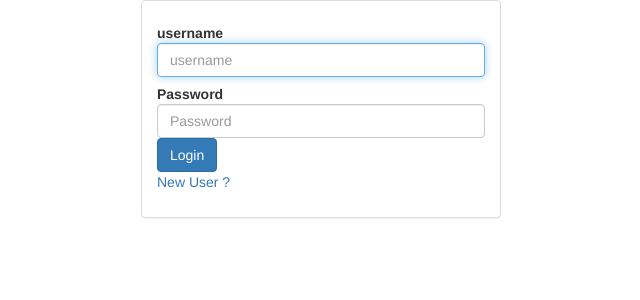
After one commit to rrmerugu-archive/django-chat, a Django app: page /login/ in a window 1280 px wide. The commit adds this page. Shown: the top 300 px of the page, without its empty margins (319-959 px from the left). Run offline with Django 3.2, Linux system fonts and the light colour scheme; some libraries are stand-ins or nearby versions.

Commit message:
register, login, done

```diff
--- a/core/models.py
+++ b/core/models.py
@@ -52,7 +52,7 @@ class User(AbstractBaseUser):
     date_joined =  models.DateTimeField(auto_now_add=True, null=True)
     first_name = models.CharField(max_length=10, blank=True)
     last_name = models.CharField(max_length=10, blank=True, null=True)
-    profile_pic = models.FileField(upload_to='user-profile-pic', default="http://jnrgym.com/wp-content/uploads/2013/08/Facebook-no-profile-picture-icon-620x389.jpg")
+    profile_pic = models.FileField(upload_to='user-profile-pic', default="http://style.anu.edu.au/_anu/4/images/placeholders/person.png")
 
     # Permission | Administration Purpose
     is_active = models.BooleanField(default=True)
--- a/core/views.py
+++ b/core/views.py
@@ -9,13 +9,69 @@ import logging
 logger = logging.getLogger(__name__)
 import redis, json
 from django.core import serializers
+from .forms import RegistrationForm
+from django.shortcuts import render_to_response
+from django.http import HttpResponse , HttpResponseRedirect
+from django.contrib.auth import authenticate, login, logout
+from django.template import RequestContext
 
 @login_required
 def home(request):
     comments = Comments.objects.select_related().all().order_by('-id')[:10][::-1]
     user = request.user
+    return render(request, 'index.html', locals())
 
-    return render(request, 'index.html', locals())
+def logout_user(request):
+    logout(request)
+    return HttpResponseRedirect('/')
+
+def register(request):
+
+    if request.user.is_authenticated():
+        return HttpResponseRedirect('/')
+    else:
+        if request.method == 'POST':
+            form = RegistrationForm(request.POST)
+            if form.is_valid():
+                user = User.objects.create_user(
+                username=form.cleaned_data['username'],
+                password=form.cleaned_data['password1'],
+                first_name=form.cleaned_data['first_name']
+                )
+                user = authenticate(username=form.cleaned_data['username'], password=form.cleaned_data['password1'])
+                logger.debug(user)
+                login(request, user)
+                return HttpResponseRedirect('/')
+        else:
+            form = RegistrationForm()
+        variables = RequestContext(request, { 'form': form })
+
+        return render_to_response( 'register.html', variables)
+
+
+
+def login_user(request):
+
+    if request.GET:
+        if request.user.is_authenticated():
+            return HttpResponseRedirect('/')
+        next = request.GET.get('next','/')
+        return render_to_response('login.html', { 'next': next}, context_instance=RequestContext(request))
+
+
+
+    if request.POST:
+        next = request.POST.get('next','/')
+        username = request.POST['username']
+        password = request.POST['password']
+        user = authenticate(username=username, password=password)
+        if user is not None:
+            if user.is_active:
+                login(request, user)
+                return HttpResponseRedirect(next)
+
+    return render_to_response('login.html', context_instance=RequestContext(request))
+
 
 @csrf_exempt
 def node_api(request):
--- a/realtime_tutorial/settings.py
+++ b/realtime_tutorial/settings.py
@@ -141,6 +141,7 @@ INSTALLED_APPS = (
     # Uncomment the next line to enable admin documentation:
     'django.contrib.admindocs',
     'django.contrib.humanize',
+    'bootstrapform',
     'core',
 #     'debug_toolbar',
 )
--- a/realtime_tutorial/templates/index.html
+++ b/realtime_tutorial/templates/index.html
@@ -116,7 +116,7 @@ width: 50px; margin-top: 6px !important;
 	href="http://getbootstrap.com/dist/css/bootstrap.min.css">
 </head>
 <body>
-<h1 class="text-center white">CHAT ME DUDE {{user.first_name}}</h1>
+<h1 class="text-center white">CHAT ME DUDE {{user.first_name}} <small><a class="white" href="/logout/">Logout</a></small></h1>
 	<div class="container">
 		<ul id="comments">
 			{% for comment in comments %}
--- /dev/null
+++ b/realtime_tutorial/templates/login.html
@@ -0,0 +1,68 @@
+<!DOCTYPE html>
+<html>
+<head>
+<title>Realtime Django</title>
+<meta http-equiv="Content-Type" content="text/html; charset=utf-8" />
+<link rel="stylesheet"
+	href="http://getbootstrap.com/dist/css/bootstrap.min.css">
+
+
+
+<body>
+
+
+
+<section class="bg-primary-color  pageview-h100">
+<div class="container">
+	<div class="row">
+		<div class="col-md-4 col-md-offset-4 " >
+
+
+
+			<div class="panel panel-default loginbox">
+			  <!--<div class="panel-heading"><i class="fa fa-lock"></i> Login</div>-->
+			  <div class="panel-body">
+
+
+
+
+				<form class="form-horizontal" name="LoginForm" action="." method="post">
+				{% csrf_token %}
+				{% if next %}
+					<input type="hidden" class="form-control" name="next" value="{{ next }}" />
+				{% endif %}
+				<div class="control-group">
+					<label class="control-label" for="username">username</label>
+					<div class="controls">
+						<input type="text" class="form-control"  autofocus id="username" name="username"  placeholder="username">
+					</div>
+				</div>
+				<div class="control-group">
+					<label class="control-label" for="password">Password</label>
+					<div class="controls">
+						<input type="password" class="form-control"  name="password" id="password" placeholder="Password">
+
+					</div>
+				</div>
+				<div class="control-group m-t-10">
+					<div class="controls">
+						<button type="submit" class="btn btn-primary">Login</button>
+					</div>
+				</div>
+				</form>
+
+				  <div class="clearfix  m-t-30"></div>
+				   <p><a href="/register/">New User ?</a> </p>
+
+
+			  </div>
+			</div>
+		</div>
+	</div>
+</div>
+</section>
+
+
+
+</body>
+</html>
--- a/realtime_tutorial/urls.py
+++ b/realtime_tutorial/urls.py
@@ -3,7 +3,11 @@ from django.contrib import admin
 urlpatterns = patterns('',
     url(r'^$', 'core.views.home', name='home'),
     url(r'^node_api$', 'core.views.node_api', name='node_api'),
-    url(r'^login/$', 'django.contrib.auth.views.login', {'template_name': 'admin/login.html'}, name='login'),
-    url(r'^logout/$', 'django.contrib.auth.views.logout', {'next_page': '/'}, name='logout'),
+    url(r'^register/$', 'core.views.register', name='register'),
+     url(r'^logout/$', 'core.views.logout_user', name='logout'),
+      url(r'^login/$', 'core.views.login_user', name='login'),
+
+#     url(r'^login/$', 'django.contrib.auth.views.login', {'template_name': 'admin/login.html'}, name='login'),
+
     url(r'^admin/', include(admin.site.urls)),
 )
```
Also changed, not shown: core/forms.py (added, +26 -0 lines), realtime_tutorial/templates/register.html (added, +65 -0 lines), core/migrations/0006_auto_20160321_1344.py (added), 6 other files.
